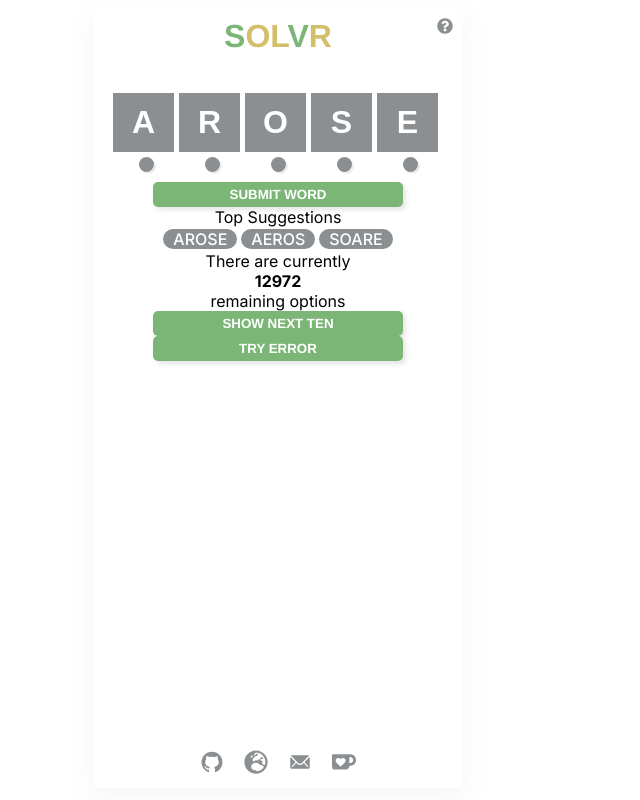
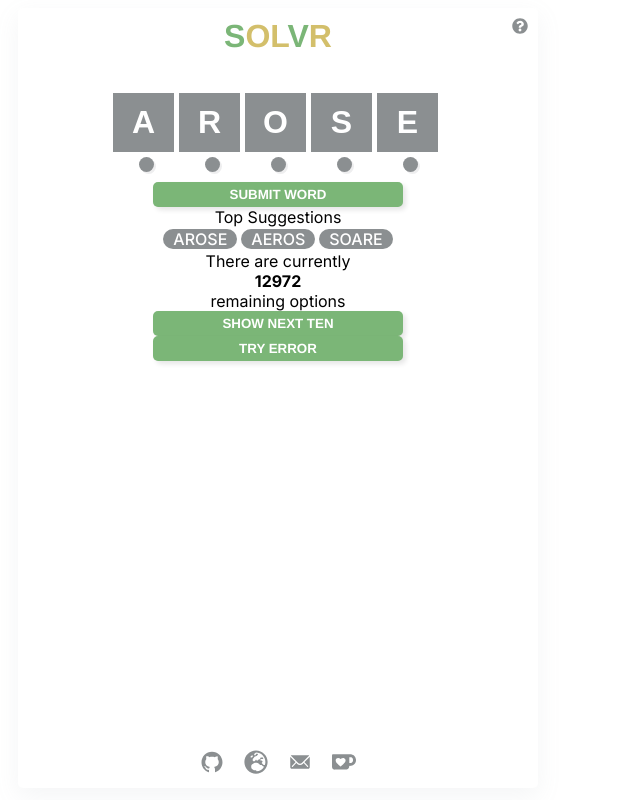
Before and after one commit to Fordcois/wordle-solver, a Next.js app: page / in a window 1280 px wide. Shown: the whole page, without its empty margins (362-1002 px from the left). Built offline with nearby package versions, Linux system fonts and the light colour scheme.

Commit message:
Adds Width to container to improve mobile display

```diff
--- a/src/app/globals.css
+++ b/src/app/globals.css
@@ -16,7 +16,8 @@
 
 .container {
   background-color: rgb(255,255,255);
-    width: 350px;
+    min-width: 350px;
+    max-width: 500px;
     min-height: 95vh;
     padding: 10px;
     margin: 0px auto;
```
